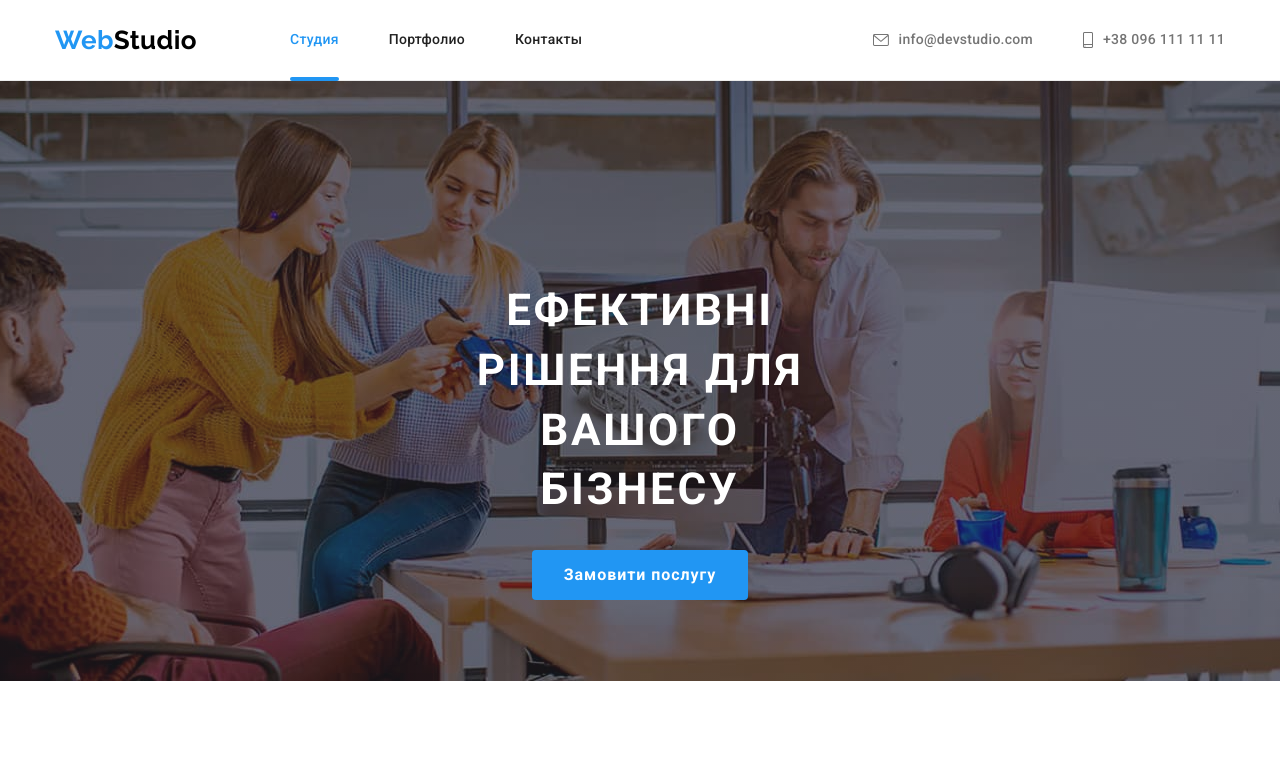
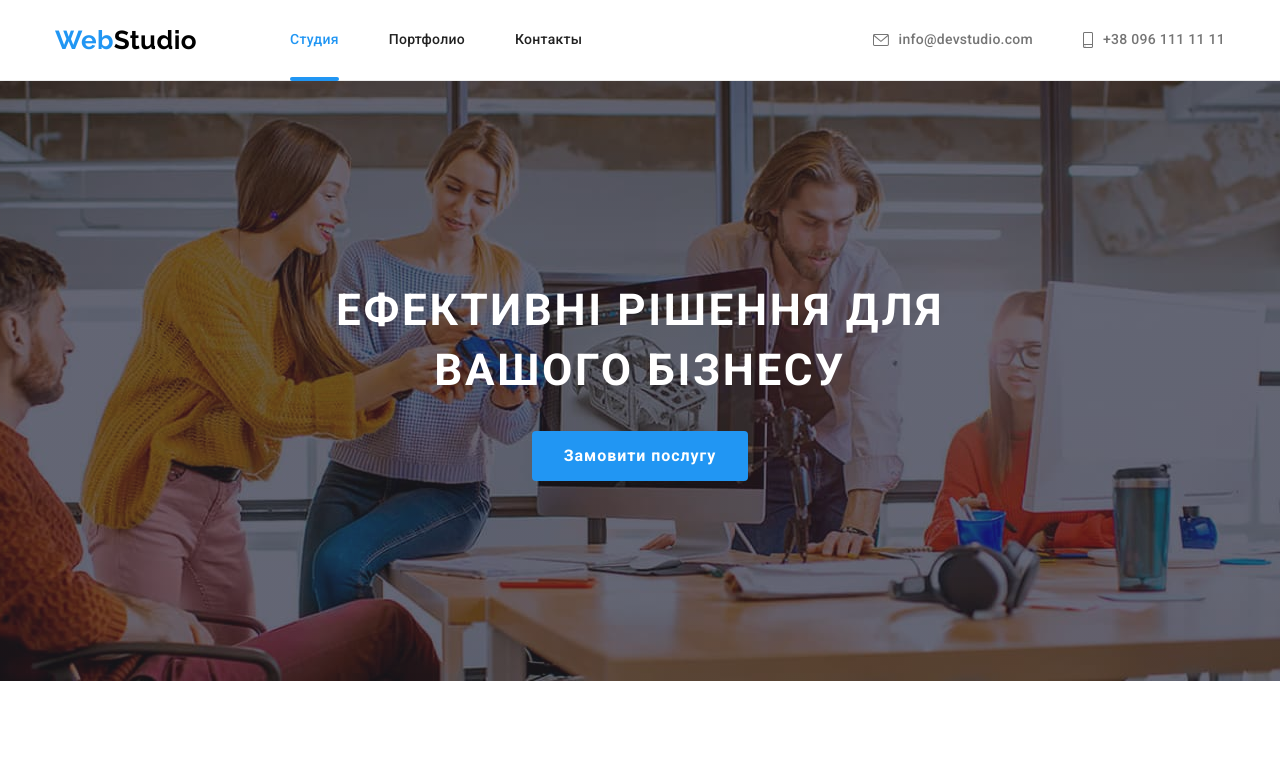
Before and after one commit to Voytesha/goit-markup-hw-08, a plain HTML site: page index.html in a window 1280 px wide. Shown: the top 772 px of the page. Drawn offline with nearby package versions, Linux system fonts and the light colour scheme.

Commit message:
fixed title

```diff
--- a/sass/layouts/_hero.scss
+++ b/sass/layouts/_hero.scss
@@ -65,7 +65,7 @@
 
 .hero-title {
   @include font(26px, 900, 1.62);
-  max-width: 360px;
+  max-width: 696px;
   text-align: center;
   letter-spacing: 0.06em;
   text-transform: uppercase;
```
Also changed, not shown: css/main.css, css/main.min.css.
